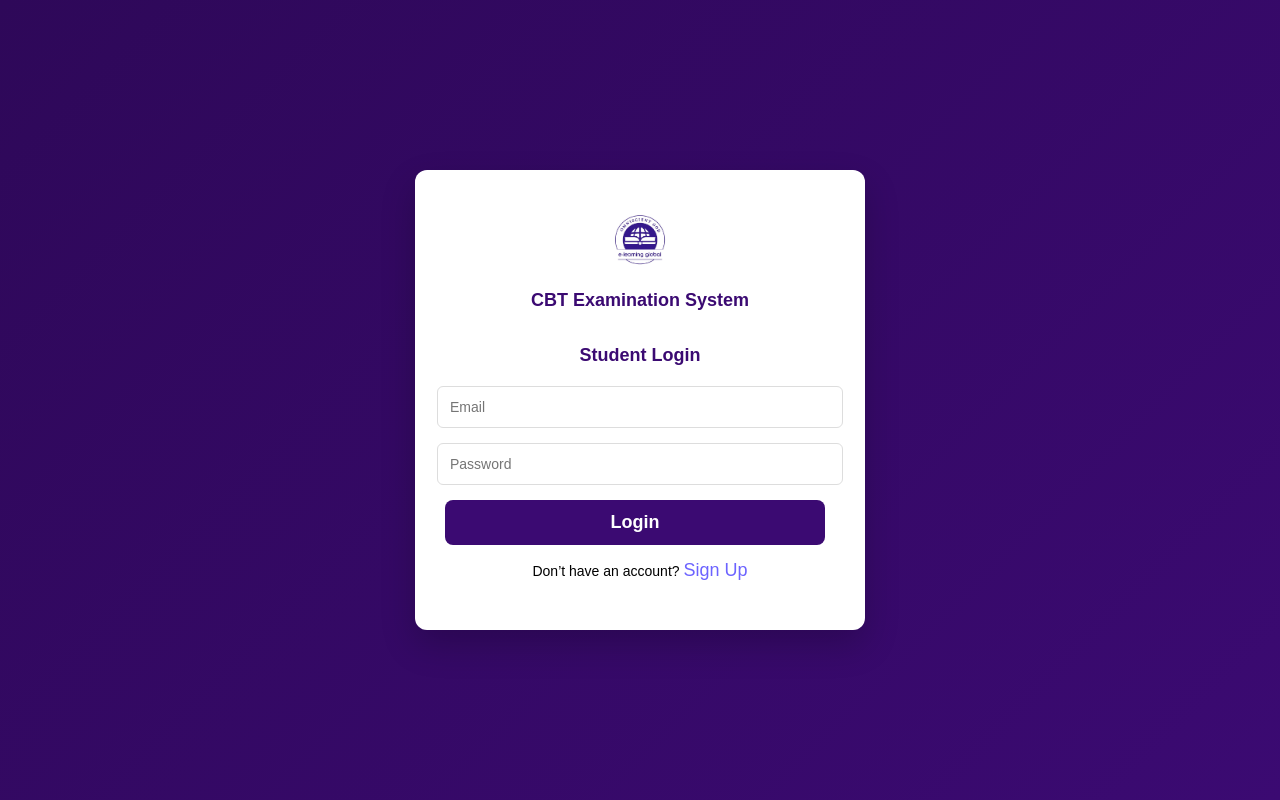
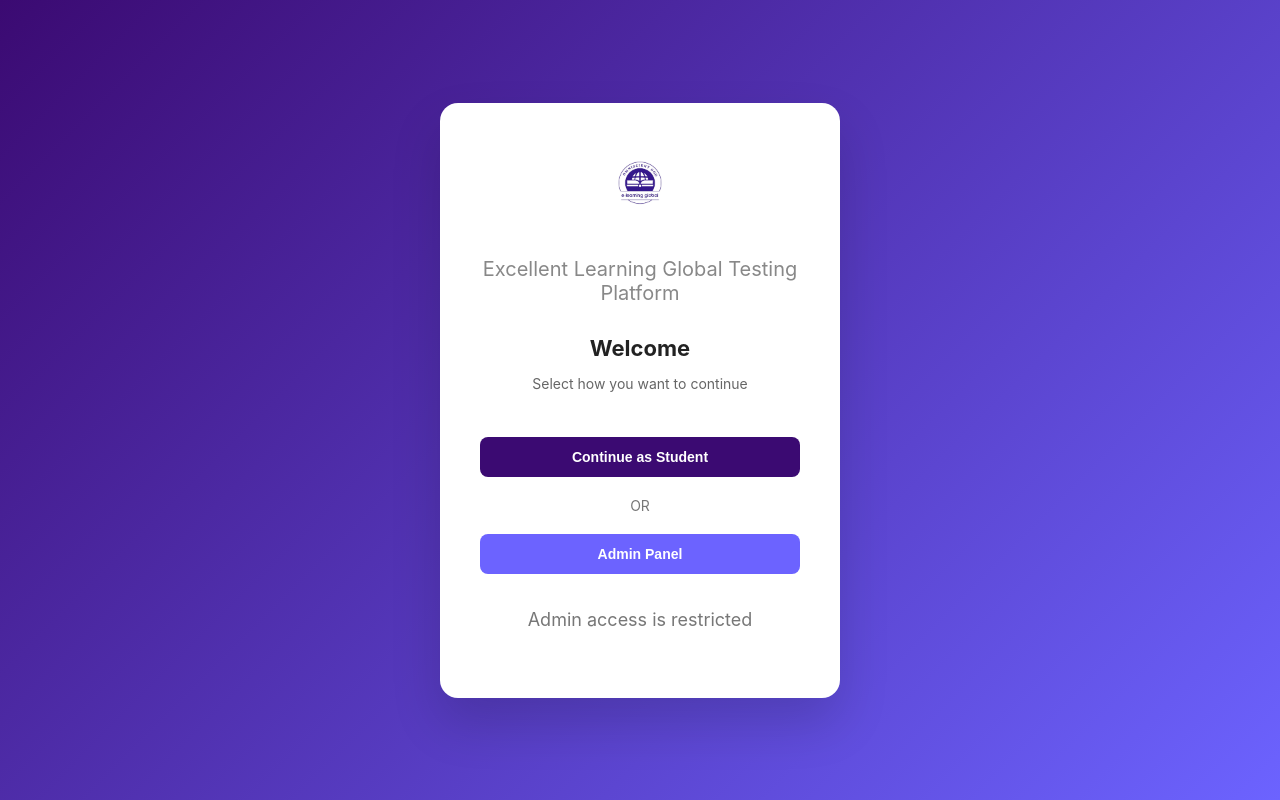
Before and after one commit to Excellent-Learning-Global/ELG-Exam-app, a React (Vite) app: page / in a window 1280 px wide. Built offline with nearby package versions, Linux system fonts and the light colour scheme.

Commit message:
worked on the landing page

```diff
--- a/src/App.jsx
+++ b/src/App.jsx
@@ -2,6 +2,7 @@
 import { BrowserRouter, Routes, Route } from "react-router-dom";
 
 import { mockTests } from "./data/Test.js";
+import Landing from "./pages/LandingPage";
 import Login from "./pages/Login";
 import Signup from "./pages/Signup";
 import AdminLogin from "./pages/AdminLogin";
@@ -14,18 +15,31 @@
 import AddQuestions from "./pages/admin/Add-questions.jsx";
 
 function App() {
-  const [tests, setTests] = useState(mockTests);
-
-  const addTest = (newTest) => setTests(prev => [...prev, newTest]);
-  const deleteTest = (id) => setTests(prev => prev.filter(t => t.id !== id));
-  const editTest = (updatedTest) => setTests(prev =>
-    prev.map(t => t.id === updatedTest.id ? updatedTest : t)
-  );
-
+  const [tests, setTests] = useState(() => {
+    const stored = localStorage.getItem("tests");
+    return stored ? JSON.parse(stored) : [];
+  });
+  const addTest = (newTest) => {
+    const updated = [...tests, newTest];
+    setTests(updated);
+    localStorage.setItem("tests", JSON.stringify(updated));
+  };
+  const deleteTest = (id) => {
+    const updated = tests.filter(t => t.id !== id);
+    setTests(updated);
+    localStorage.setItem("tests", JSON.stringify(updated));
+  };
+  const editTest = (updatedTest) => {
+    const updated = tests.map(t =>
+      t.id === updatedTest.id ? updatedTest : t
+    );
+    setTests(updated);
+    localStorage.setItem("tests", JSON.stringify(updated));
+  };
   return (
     <BrowserRouter>
       <Routes>
-        <Route path="/" element={<Login />} />
+        <Route path="/" element={<Landing />} />
         <Route path="/login" element={<Login />} />
         <Route path="/signup" element={<Signup />} />
         <Route path="/admin-login" element={<AdminLogin />} />
--- a/src/components/Button.jsx
+++ b/src/components/Button.jsx
@@ -29,7 +29,7 @@
       onClick={onClick}
       disabled={disabled}
       style={{
-        padding: "10px 18px",
+        padding: "12px 18px",
         borderRadius: "8px",
         border: "none",
         fontSize: "14px",
--- a/src/pages/Dashboard.jsx
+++ b/src/pages/Dashboard.jsx
@@ -41,7 +41,7 @@
             <p>Status: {test.status}</p>
 
             {test.status === "Completed" ? (
-              <Button type="secondary">
+              <Button onClick={() => navigate(`/results/${test.id}`)} type="secondary">
                 View Result
               </Button>
             ) : (
--- /dev/null
+++ b/src/pages/LandingPage.css
@@ -0,0 +1,95 @@
+
+body {
+  margin: 0;
+  font-family: 'Inter', 'Segoe UI', sans-serif;
+}
+
+
+.landing-container {
+  min-height: 100vh;
+  display: flex;
+  justify-content: center;
+  align-items: center;
+  background: linear-gradient(135deg, #3B0A72, #6C63FF);
+
+}
+
+
+.landing-card {
+  background: white;
+  padding: 50px 40px;
+  border-radius: 18px;
+  width: 100%;
+  max-width: 320px;
+  text-align: center;
+  box-shadow: 0 25px 50px rgba(0, 0, 0, 0.15);
+
+}
+
+
+
+
+.logo-area p {
+  font-size: 20px;
+  color: #888;
+  margin-bottom: 30px;
+}
+.logo {
+  width: 60px;
+  height: 60px;
+  margin-bottom: 20px;
+}
+/* ===== CONTENT ===== */
+.landing-content h2 {
+  font-size: 22px;
+  margin-bottom: 8px;
+  color: #222;
+}
+
+.landing-content p {
+  color: #666;
+  margin-bottom: 30px;
+  font-size: 14px;
+}
+
+/* ===== BUTTONS ===== */
+.landing-buttons {
+  display: flex;
+  flex-direction: column;
+  gap: 5px;
+  align-items: center;
+}
+
+.landing-buttons button {
+  margin: 0;
+  width: 100%;
+  padding: 12px;
+  font-size: 15px;
+  border-radius: 10px;
+  transition: transform 0.2s ease, box-shadow 0.2s ease;
+}
+
+/* Hover effect */
+.landing-buttons button:hover {
+  transform: translateY(-2px);
+}
+
+/* ===== RESPONSIVE ===== */
+@media (max-width: 500px) {
+  .landing-card {
+    padding: 35px 25px;
+    border-radius: 14px;
+  }
+
+  .logo-area h1 {
+    font-size: 26px;
+  }
+
+  .landing-content h2 {
+    font-size: 20px;
+  }
+
+  .landing-content p {
+    font-size: 13px;
+  }
+}
--- /dev/null
+++ b/src/pages/LandingPage.jsx
@@ -0,0 +1,43 @@
+import { useNavigate } from "react-router-dom";
+import Button from "../components/Button";
+import "./LandingPage.css";
+import logo from "../assets/logo.jpg";
+
+function Landing() {
+  const navigate = useNavigate();
+
+  return (
+    <div className="landing-container">
+      <div className="landing-card">
+
+        <div className="logo-area">
+          <img src={logo} alt="Logo" className="logo" />
+          <p>Excellent Learning Global Testing Platform</p>
+        </div>
+
+        <div className="landing-content">
+          <h2>Welcome</h2>
+          <p>Select how you want to continue</p>
+
+          <div className="landing-buttons">
+            <Button onClick={() => navigate("/login")}>
+              Continue as Student
+            </Button>
+            <p style={{ margin: "0px auto", color: "#777" }}>OR</p>
+            <Button
+              type="secondary"
+              onClick={() => navigate("/admin-login")}
+            >
+              Admin Panel
+            </Button>
+          </div>
+        </div>
+        <p style={{ marginTop: "20px", color: "#777" }}>
+            Admin access is restricted
+        </p>
+      </div>
+    </div>
+  );
+}
+
+export default Landing;
--- a/src/pages/Results.jsx
+++ b/src/pages/Results.jsx
@@ -8,15 +8,23 @@
   const location = useLocation();
   const navigate = useNavigate();
 
-  const score = location.state?.score;
-  const total = location.state?.total || 3; // mock total questions
+  let score = location.state?.score;
+  let total = location.state?.total ;
 
+
+  // if (score === undefined) {
+  //   return <p>No results available for this test.</p>;
+  // }
   if (score === undefined) {
-    return <p>No results available for this test.</p>;
+    score = Number(localStorage.getItem(`test-${id}-score`)) || 0;
+
+    const tests = JSON.parse(localStorage.getItem("tests")) || [];
+    const test = tests.find(t => t.id === Number(id));
+    total = test?.questions?.length || 0;
+
   }
-
-  const percentage = Math.round((score / total) * 100);
-  const passed = percentage >= 50;
+    const percentage = Math.round((score / total) * 100);
+    const passed = percentage >= 50;
 
   return (
     <div className="results-container">
--- a/src/pages/TakeTest.jsx
+++ b/src/pages/TakeTest.jsx
@@ -80,6 +80,7 @@
         score++;
       }
     });
+    const tests = JSON.parse(localStorage.getItem("tests")) || [];
     const updatedTests = tests.map((t) => {
       if (t.id === Number(id)) {
         return { ...t, status: "Completed" };
--- a/src/pages/admin/Add-questions.jsx
+++ b/src/pages/admin/Add-questions.jsx
@@ -57,6 +57,7 @@
             updatedQuestions = updatedQuestions.map((q, i) =>
               i === editingIndex ? newQuestion : q
             );
+
           } else {
             // add
             updatedQuestions = [...updatedQuestions, newQuestion];
@@ -66,14 +67,16 @@
 
           return {
             ...t,
-            questions: updatedQuestions
+            questions: updatedQuestions,
+            status :'Not Started'
           };
       }
         return t;
     });
 
       localStorage.setItem("tests", JSON.stringify(updatedTests));
-
+      localStorage.removeItem(`test-${id}-score`);
+      alert("Question added. Test has been reset for students.");
       // Reset form
       setQuestionText("");
       setOptions(["", "", "", ""]);
@@ -92,13 +95,15 @@
 
       return {
         ...t,
-        questions: updatedQuestions
+        questions: updatedQuestions,
+
       };
     }
     return t;
   });
 
   localStorage.setItem("tests", JSON.stringify(updatedTests));
+
 };
 const handleEditQuestion = (question, index) => {
   setQuestionText(question.question);
--- a/src/pages/admin/AdminDashboard.css
+++ b/src/pages/admin/AdminDashboard.css
@@ -11,6 +11,7 @@
   gap: 15px;
   margin-top: 20px;
   margin-bottom: 20px;
+  flex-wrap: wrap;
 }
 .cardStyle {
   border: 1px solid #ddd;
@@ -24,6 +25,7 @@
   display: flex;
   gap: 12px;
   margin-top: 25px;
+  flex-wrap: wrap;
 }
 
 
```
